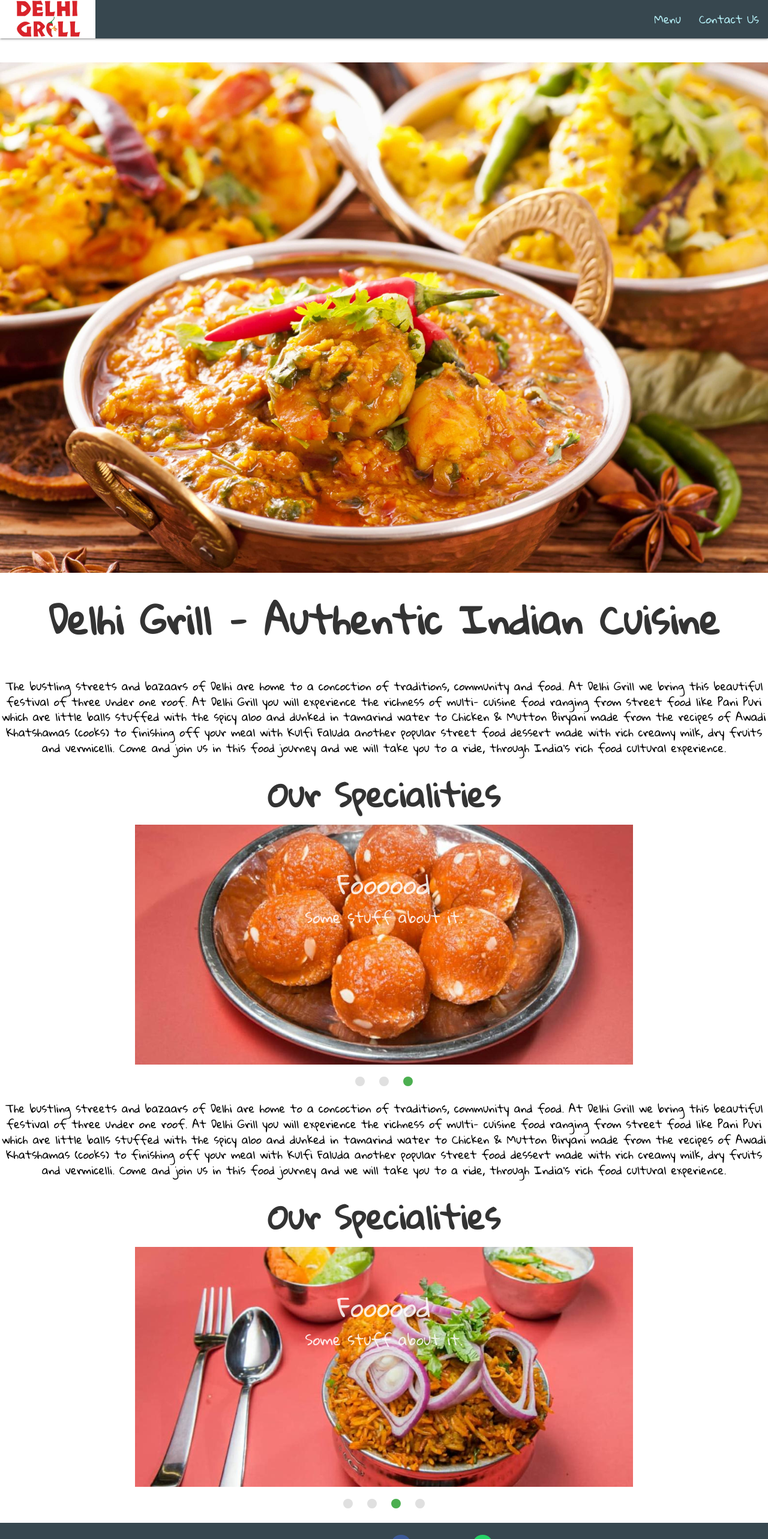
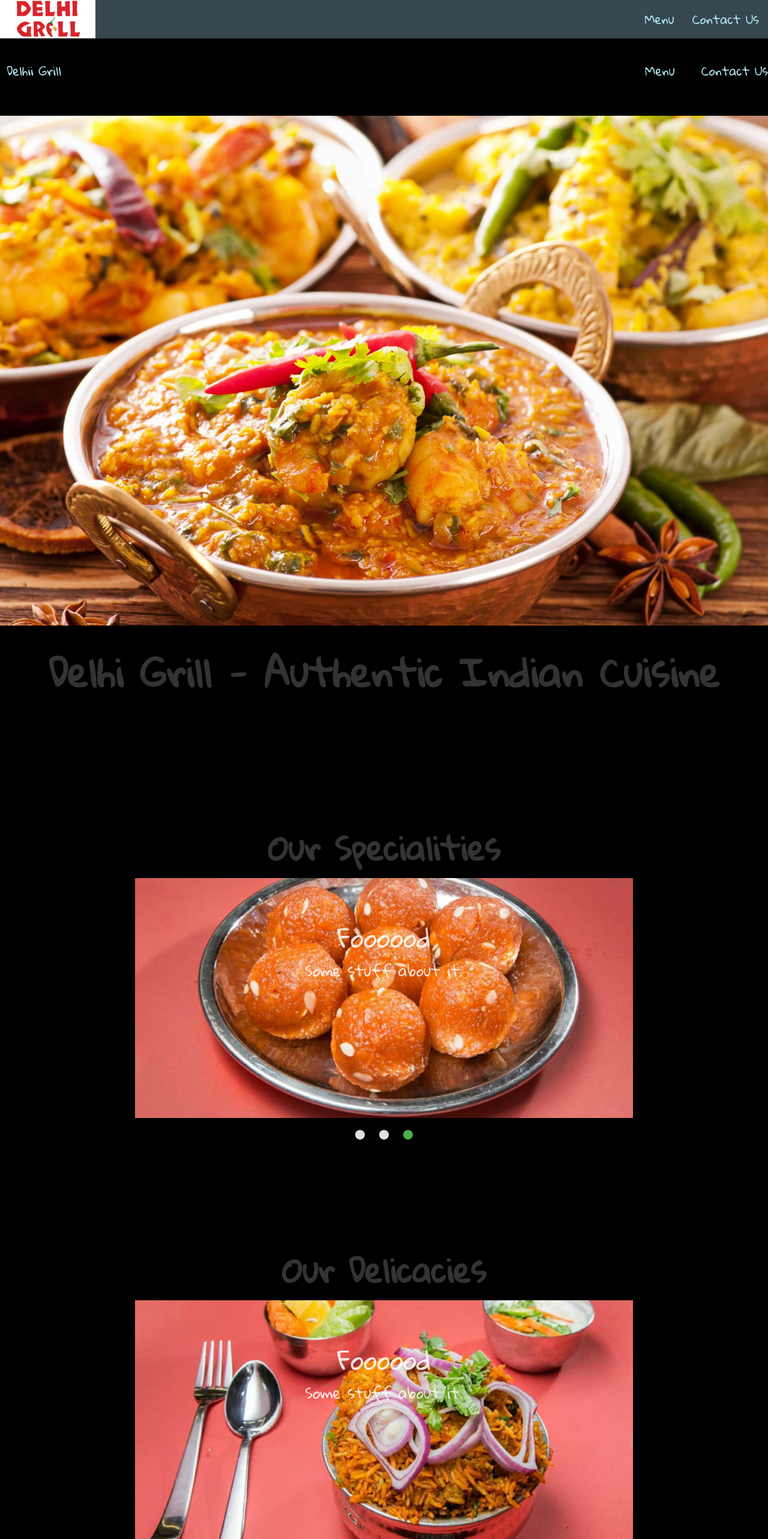
Before and after one commit to aryanmediratta/basic-react-website, a React (Create React App) app in the folder Desktop/WebDev/storewebsite/: page / in a window 1280 px wide. Shown: the top 2566 px of the page at 60% size. Built offline with nearby package versions, Linux system fonts and the light colour scheme.

Commit message:
lovely headers Lololol

```diff
--- a/Desktop/WebDev/storewebsite/public/index.html
+++ b/Desktop/WebDev/storewebsite/public/index.html
@@ -5,7 +5,6 @@
     <script src="https://ajax.googleapis.com/ajax/libs/jquery/3.3.1/jquery.min.js"></script>
   <script src="https://maxcdn.bootstrapcdn.com/bootstrap/3.4.0/js/bootstrap.min.js"></script>
 <link href="https://fonts.googleapis.com/css?family=Gloria+Hallelujah" rel="stylesheet">
-<link href="https://fonts.googleapis.com/css?family=Shadows+Into+Light" rel="stylesheet">
       <link href="https://fonts.googleapis.com/icon?family=Material+Icons" rel="stylesheet">
 
     <meta charset="utf-8" />
--- a/Desktop/WebDev/storewebsite/src/components/Header.js
+++ b/Desktop/WebDev/storewebsite/src/components/Header.js
@@ -4,7 +4,7 @@ import logo1 from '../images/logo.jpg';
 import M from 'materialize-css/dist/js/materialize.min.js';
 
 const ps = {
-  fontSize : '18px'
+  fontSize : '20px'
 }
 
 //        <li><a href="/about" className="cyan-text text-lighten-4" style = {ps}>About Us</a></li>
@@ -24,7 +24,7 @@ document.addEventListener('DOMContentLoaded', function() {
 	render(){
 
 		return(
-
+		  <div>
 
 			<Fragment>
 			 <nav>
@@ -47,7 +47,35 @@ document.addEventListener('DOMContentLoaded', function() {
   </ul>
 			</Fragment>
 
-			)
+      <Fragment>
+      <br/>
+      <br/>
+      <div className = "row">
+      <div className = "col s8 m2 l2">
+      <a href="/" className="brand-logo cyan-text text-lighten-4 left" style = {ps}>Delhii Grill</a>
+      </div>
+      <div className = "s4 m10 l10">
+      <div className="right">
+              <div className = "hide-on-small-only">
+
+           <a href="/menu" className="cyan-text text-lighten-4" style = {ps}>Menu</a>
+           &nbsp;&nbsp;&nbsp;&nbsp;&nbsp;&nbsp;&nbsp;
+          <a href="/contact" className="cyan-text text-lighten-4" style = {ps}>Contact Us</a>
+        </div>
+
+        <div className = "hide-on-med-and-up">
+          <a href="#" data-target="mobile-demo" className="right sidenav-trigger cyan-text text-lighten-4" ><i className="material-icons">menu</i></a>
+            <ul className="right hide-on-med-and-down" >
+              <li><a href="/menu" className="cyan-text text-lighten-4" style = {ps}>Menu</a></li>
+              <li><a href="/contact" className="cyan-text text-lighten-4" style = {ps}>Contact Us</a></li>
+            </ul>
+            </div>
+      </div>
+      </div>
+      </div>
+      </Fragment>
+			</div>
+      )
 	}
 }
 
--- a/Desktop/WebDev/storewebsite/src/index.css
+++ b/Desktop/WebDev/storewebsite/src/index.css
@@ -26,6 +26,7 @@ body {
     min-height: 100vh;
     flex-direction: column;
 font-family: 'Gloria Hallelujah', cursive;
+background-color: black;
   }
 
   main {
--- a/Desktop/WebDev/storewebsite/src/pages/Home.js
+++ b/Desktop/WebDev/storewebsite/src/pages/Home.js
@@ -54,7 +54,7 @@ class Home extends Component {
 
     document.addEventListener('DOMContentLoaded', function() {
     var elems = document.querySelectorAll('.carousel');
-    var instances = M.Carousel.init(elems, {dist : '-225'});
+    var instances = M.Carousel.init(elems, {dist : '-225', fullWidth: true});
   });
 
     M.AutoInit();
@@ -126,7 +126,7 @@ class Home extends Component {
         <p class="flow-text" style = {ps}>The bustling streets and bazaars of Delhi are home to a concoction of traditions, community and food. At Delhi Grill we bring this beautiful festival of three under one roof. At Delhi Grill you will experience the richness of multi- cuisine food ranging from street food like Pani Puri which are little balls stuffed with the spicy aloo and dunked in tamarind water to Chicken & Mutton Biryani made from the recipes of Awadi Khatshamas (cooks) to finishing off your meal with Kulfi Faluda another popular street food dessert made with rich creamy milk, dry fruits and vermicelli.
 
   Come and join us in this food journey and we will take you to a ride, through India’s rich food cultural experience.</p>
-        <h2 style = {h2s}>Our Specialities </h2>
+        <h2 style = {h2s}>Our Delicacies </h2>
         <div className = "row">
         <div className = "col s12 m2 l2"></div>
         <div className = "col s12 m8 l8">
@@ -170,8 +170,8 @@ class Home extends Component {
   <div class = "hide-on-med-and-up">
         <h2 style = {h2s}>Our Specialities </h2>
 
-<div class="carousel">
-       <a class="carousel-item" ><img src = {dish} alt = "food" /><div class="caption center-align">
+<div class="carousel carousel-slider">
+       <a class="carousel-item" ><img src = {golgappa} alt = "food" /><div class="caption center-align">
           <h3>Food</h3>
           <h5 >Some stuff about it.</h5>
         </div></a>
@@ -180,6 +180,10 @@ class Home extends Component {
           <h5 >Some stuff about it.</h5>
         </div></a>
     <a class="carousel-item" ><img src = {laddoo} alt = "food" /><div class="caption center-align">
+          <h3>Food</h3>
+          <h5 >Some stuff about it.</h5>
+        </div></a>
+    <a class="carousel-item" ><img src = {kebab} alt = "food" /><div class="caption center-align">
           <h3>Food</h3>
           <h5 >Some stuff about it.</h5>
         </div></a>
@@ -194,9 +198,9 @@ class Home extends Component {
 <p class="flow-text" style = {ps}>The bustling streets and bazaars of Delhi are home to a concoction of traditions, community and food. At Delhi Grill we bring this beautiful festival of three under one roof. At Delhi Grill you will experience the richness of multi- cuisine food ranging from street food like Pani Puri which are little balls stuffed with the spicy aloo and dunked in tamarind water to Chicken & Mutton Biryani made from the recipes of Awadi Khatshamas (cooks) to finishing off your meal with Kulfi Faluda another popular street food dessert made with rich creamy milk, dry fruits and vermicelli.
 
   Come and join us in this food journey and we will take you to a ride, through India’s rich food cultural experience.</p>
-        <h2 style = {h2s}>Our Specialities </h2>
+        <h2 style = {h2s}>Our Delicacies </h2>
 
-<div class="carousel">
+<div class="carousel carousel-slider">
     <a class="carousel-item" ><img src = {golgappa} alt = "food" /><div class="caption center-align">
           <h3>Food</h3>
           <h5 >Some stuff about it.</h5>
@@ -217,6 +221,9 @@ class Home extends Component {
 </div>
 </div>
 </div>
+
+
+
   			<Footer />
 			</div>
 			);
```
